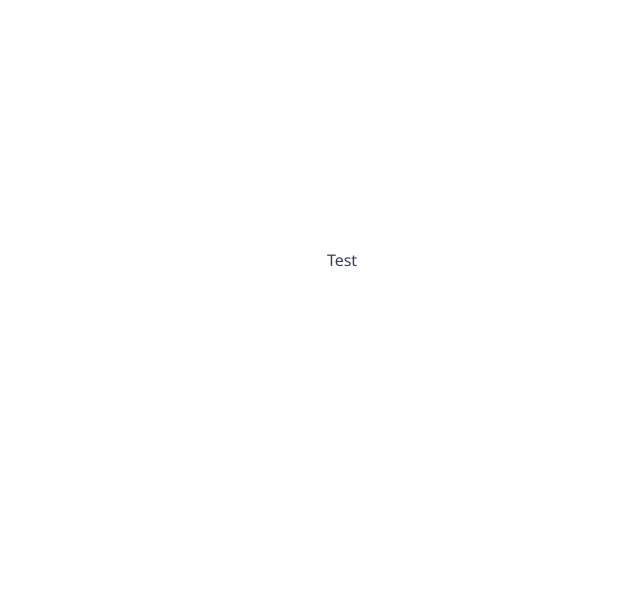
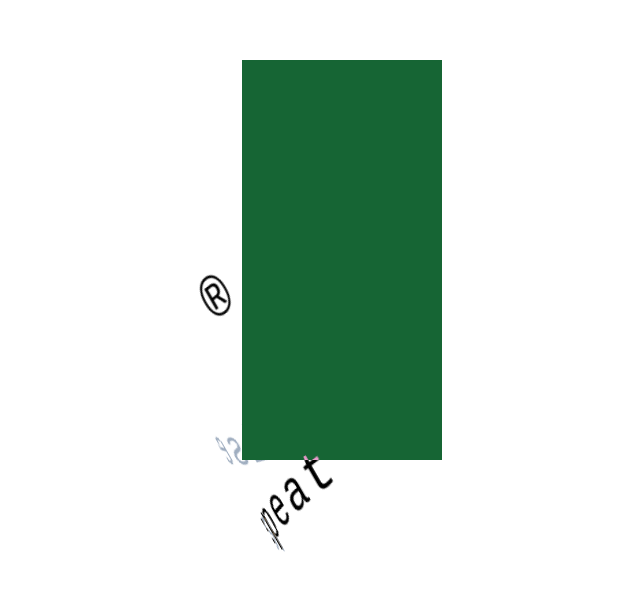
Before and after one commit to IDSAD-XL/lynksen-test, a Next.js app: page / in a window 1280 px wide. Shown: the part 140-730 px from the top of the page, without its empty margins (298-938 px from the left). Built offline with nearby package versions, Linux system fonts and the light colour scheme.

Commit message:
added: text roller and some page styles

```diff
--- a/pages/index.tsx
+++ b/pages/index.tsx
@@ -1,9 +1,11 @@
 import React from 'react'
+import MainPage from '@components/pages/MainPage'
+import { mainPage } from '@mock/mainPage'
 
 const Index = () => {
   return (
     <div className="flex justify-center items-center min-h-screen">
-      <h1>Test</h1>
+      <MainPage {...mainPage} />
     </div>
   )
 }
--- /dev/null
+++ b/src/components/molecules/CylindricalTextViewer.tsx
@@ -0,0 +1,59 @@
+import React, { CSSProperties } from 'react'
+import { motion } from 'framer-motion'
+
+interface ICyliderColCharType {
+  type: 'char'
+  text: string
+}
+
+interface ICyliderColUnderscoreType {
+  type: 'underscore'
+}
+
+type ICylinderColType = ICyliderColCharType | ICyliderColUnderscoreType
+
+export interface ICylindricalTextViewer {
+  rows: Array<{
+    cols: ICylinderColType[]
+  }>
+}
+
+interface ICylindricalTextColStyle extends CSSProperties {
+  '--cylindrical-text-row-index': number
+}
+
+const CylindricalTextViewer: React.FC<ICylindricalTextViewer> = ({ rows }) => {
+  return (
+    <>
+      {[...Array(3)].map((_, rowIdx) => (
+        <div className="cylindricalText__row">
+          {[...Array(30)].map((_, colIdx) => {
+            const element = rows[rowIdx].cols?.[colIdx]
+            if (!element) {
+              return <></>
+            }
+            const isChar = element.type === 'char'
+            return (
+              <motion.div
+                className={`cylindricalText__col cylindricalText__col--${colIdx} relative ${
+                  isChar ? '' : 'cylindricalText__col--underscore'
+                }`}
+                style={
+                  {
+                    '--cylindrical-text-row-index': colIdx,
+                  } as ICylindricalTextColStyle
+                }
+              >
+                {isChar && (
+                  <span dangerouslySetInnerHTML={{ __html: element.text }} />
+                )}
+              </motion.div>
+            )
+          })}
+        </div>
+      ))}
+    </>
+  )
+}
+
+export default CylindricalTextViewer
--- /dev/null
+++ b/src/components/organisms/Scene.tsx
@@ -0,0 +1,25 @@
+import { motion } from 'framer-motion'
+import React from 'react'
+import CylindricalTextViewer, {
+  ICylindricalTextViewer,
+} from '@components/molecules/CylindricalTextViewer'
+
+export interface IScene {
+  cylindricalText: ICylindricalTextViewer
+}
+
+const Scene: React.FC<IScene> = ({ cylindricalText }) => {
+  return (
+    <motion.div className="cylindricalText relative h-full flex justify-center items-center">
+      <div className="absolute bg-green-800 w-[200px] h-[400px] z-20"></div>
+      <div className="cylindricalText__rows-wrapper cylindricalText__rows-wrapper--frontscene z-30">
+        <CylindricalTextViewer {...cylindricalText} />
+      </div>
+      <div className="cylindricalText__rows-wrapper cylindricalText__rows-wrapper--background z-10">
+        <CylindricalTextViewer {...cylindricalText} />
+      </div>
+    </motion.div>
+  )
+}
+
+export default Scene
--- /dev/null
+++ b/src/components/pages/MainPage.tsx
@@ -0,0 +1,18 @@
+import React from 'react'
+import Scene, { IScene } from '@components/organisms/Scene'
+
+export interface IMainPage {
+  scene: IScene
+}
+
+const MainPage: React.FC<IMainPage> = ({ scene }) => {
+  return (
+    <div className="w-screen h-screen flex justify-center items-center relative main-page-perspective">
+      <div className="absolute w-screen h-screen">
+        <Scene {...scene} />
+      </div>
+    </div>
+  )
+}
+
+export default MainPage
--- /dev/null
+++ b/src/mock/mainPage.ts
@@ -0,0 +1,59 @@
+import { IMainPage } from '@components/pages/MainPage'
+
+export const mainPage: IMainPage = {
+  scene: {
+    cylindricalText: {
+      rows: [
+        {
+          cols: [
+            { type: 'char', text: 'B' },
+            { type: 'char', text: 'l' },
+            { type: 'char', text: 'i' },
+            { type: 'char', text: 'n' },
+            { type: 'char', text: 'k' },
+            { type: 'char', text: '' },
+            { type: 'char', text: '' },
+            { type: 'char', text: '' },
+            { type: 'char', text: '' },
+            { type: 'char', text: '' },
+            { type: 'char', text: '' },
+            { type: 'char', text: '' },
+            { type: 'char', text: '' },
+            { type: 'char', text: '®' },
+          ],
+        },
+        {
+          cols: [
+            { type: 'char', text: '' },
+            { type: 'char', text: '' },
+            { type: 'char', text: '' },
+            { type: 'char', text: '' },
+            { type: 'char', text: 'R' },
+            { type: 'char', text: 'a' },
+            { type: 'char', text: 'i' },
+            { type: 'char', text: 's' },
+            { type: 'char', text: 'e' },
+          ],
+        },
+        {
+          cols: [
+            { type: 'underscore' },
+            { type: 'underscore' },
+            { type: 'underscore' },
+            { type: 'underscore' },
+            { type: 'underscore' },
+            { type: 'underscore' },
+            { type: 'underscore' },
+            { type: 'underscore' },
+            { type: 'char', text: 'R' },
+            { type: 'char', text: 'e' },
+            { type: 'char', text: 'p' },
+            { type: 'char', text: 'e' },
+            { type: 'char', text: 'a' },
+            { type: 'char', text: 't' },
+          ],
+        },
+      ],
+    },
+  },
+}
--- /dev/null
+++ b/src/styles/modules/molecules/_cylindricalText.scss
@@ -0,0 +1,220 @@
+.cylindricalText {
+  @apply w-full bg-white flex justify-center items-center text-15;
+  font-family: monospace, sans-serif;
+  transform-style: preserve-3d;
+  transform: rotateX(0deg) rotateZ(0deg) translateZ(-75px);
+  &__rows-wrapper {
+    @apply absolute mix-blend-difference;
+    transform: rotateZ(-30deg);
+    &--background {
+      @apply mix-blend-normal;
+      .cylindricalText__col {
+        @apply text-grayPrimary;
+      }
+    }
+    .cylindricalText__row {
+      @apply absolute grid;
+      grid-template-columns: repeat(60, 1fr);
+      &:nth-child(1) {
+        top: 0;
+      }
+      &:nth-child(2) {
+        top: 100px;
+      }
+      &:nth-child(3) {
+        top: 200px;
+      }
+    }
+  }
+  &__col {
+    @apply absolute whitespace-nowrap text-white;
+    transform-style: preserve-3d;
+    will-change: transform;
+    animation-fill-mode: both;
+  }
+}
+
+$timings: ();
+
+@for $i from 0 through 30 {
+  $firstTiming: 26 - 3.5 * $i;
+  $secondTiming: 75 - 3.5 * $i;
+
+  @if ($firstTiming < 0) {
+    $firstTiming: 100 + $firstTiming;
+  }
+
+  @if ($secondTiming < 0) {
+    $secondTiming: 100 + $secondTiming;
+  }
+
+  $timings: append($timings, ($i, $firstTiming, $secondTiming), comma);
+}
+
+@mixin cylindricalTransformStart {
+  transform: translate(-50%, -50%) rotateX(10deg) rotateY(calc(var(--cylindrical-text-row-index) * 12deg)) translateZ(200px);
+}
+
+@mixin cylindricalTransformEnd {
+  transform: translate(-50%, -50%) rotateX(10deg) rotateY(calc(var(--cylindrical-text-row-index) * 12deg + 360deg)) translateZ(200px);
+}
+
+@each $timing  in $timings {
+  @keyframes animateCylinder-front-#{nth($timing, 1)} {
+    @if (nth($timing, 2) > nth($timing, 3)) {
+      0% {
+        opacity: 0;
+        @include cylindricalTransformStart;
+      }
+      @if (nth($timing, 3) == 0) {
+        #{0+'%'} {
+          opacity: 0;
+        }
+      } @else {
+        #{nth($timing, 3) - 1 +'%'} {
+          opacity: 0;
+        }
+      }
+      #{nth($timing, 3)+'%'} {
+        opacity: 1;
+      }
+      @if (nth($timing, 2) == 0) {
+        #{0+'%'} {
+          opacity: 1;
+        }
+      } @else {
+        #{nth($timing, 2) - 1 +'%'} {
+          opacity: 1;
+        }
+      }
+      #{nth($timing, 2)+'%'} {
+        opacity: 0;
+      }
+      100% {
+        opacity: 0;
+        @include cylindricalTransformEnd;
+      }
+    } @else {
+      0% {
+        opacity: 1;
+        @include cylindricalTransformStart;
+      }
+      @if (nth($timing, 2) == 0) {
+        #{0+'%'} {
+          opacity: 1;
+        }
+      } @else {
+        #{nth($timing, 2) - 1 +'%'} {
+          opacity: 1;
+        }
+      }
+      #{nth($timing, 2)+'%'} {
+        opacity: 0;
+      }
+      @if (nth($timing, 3) == 0) {
+        #{0+'%'} {
+          opacity: 0;
+        }
+      } @else {
+        #{nth($timing, 3) - 1 +'%'} {
+          opacity: 0;
+        }
+      }
+      #{nth($timing, 3)+'%'} {
+        opacity: 1;
+      }
+      100% {
+        opacity: 1;
+        @include cylindricalTransformEnd;
+      }
+    }
+  }
+}
+
+@each $timing  in $timings {
+  @keyframes animateCylinder-back-#{nth($timing, 1)} {
+    @if (nth($timing, 3) > nth($timing, 2)) {
+      0% {
+        opacity: 0;
+        @include cylindricalTransformStart;
+      }
+      @if (nth($timing, 2) == 0) {
+        #{0+'%'} {
+          opacity: 0;
+        }
+      } @else {
+        #{nth($timing, 2) - 1 +'%'} {
+          opacity: 0;
+        }
+      }
+      #{nth($timing, 2)+'%'} {
+        opacity: 1;
+      }
+      @if (nth($timing, 3) == 0) {
+        #{0+'%'} {
+          opacity: 1;
+        }
+      } @else {
+        #{nth($timing, 3) - 1 +'%'} {
+          opacity: 1;
+        }
+      }
+      #{nth($timing, 3)+'%'} {
+        opacity: 0;
+      }
+      100% {
+        opacity: 0;
+        @include cylindricalTransformEnd;
+      }
+    } @else {
+      0% {
+        opacity: 1;
+        @include cylindricalTransformStart;
+      }
+      @if (nth($timing, 3) == 0) {
+        #{0+'%'} {
+          opacity: 1;
+        }
+      } @else {
+        #{nth($timing, 3) - 1 +'%'} {
+          opacity: 1;
+        }
+      }
+      #{nth($timing, 3)+'%'} {
+        opacity: 0;
+      }
+      @if (nth($timing, 2) == 0) {
+        #{0+'%'} {
+          opacity: 0;
+        }
+      } @else {
+        #{nth($timing, 2) - 1 +'%'} {
+          opacity: 0;
+        }
+      }
+      #{nth($timing, 2)+'%'} {
+        opacity: 1;
+      }
+      100% {
+        opacity: 1;
+        @include cylindricalTransformEnd;
+      }
+    }
+  }
+}
+
+@for $i from 0 through 30 {
+  .cylindricalText__rows-wrapper--frontscene {
+    .cylindricalText__col--#{$i} {
+      animation: animateCylinder-front-#{$i} 12s linear infinite;
+    }
+  }
+}
+
+@for $i from 0 through 30 {
+  .cylindricalText__rows-wrapper--background {
+    .cylindricalText__col--#{$i} {
+      animation: animateCylinder-back-#{$i} 12s linear infinite;
+    }
+  }
+}
--- a/src/styles/style.scss
+++ b/src/styles/style.scss
@@ -3,6 +3,7 @@
 /* Layout */
 /* Atoms */
 /* Molecules */
+@import "modules/molecules/cylindricalText";
 /* Organisms */
 
 * {
```
